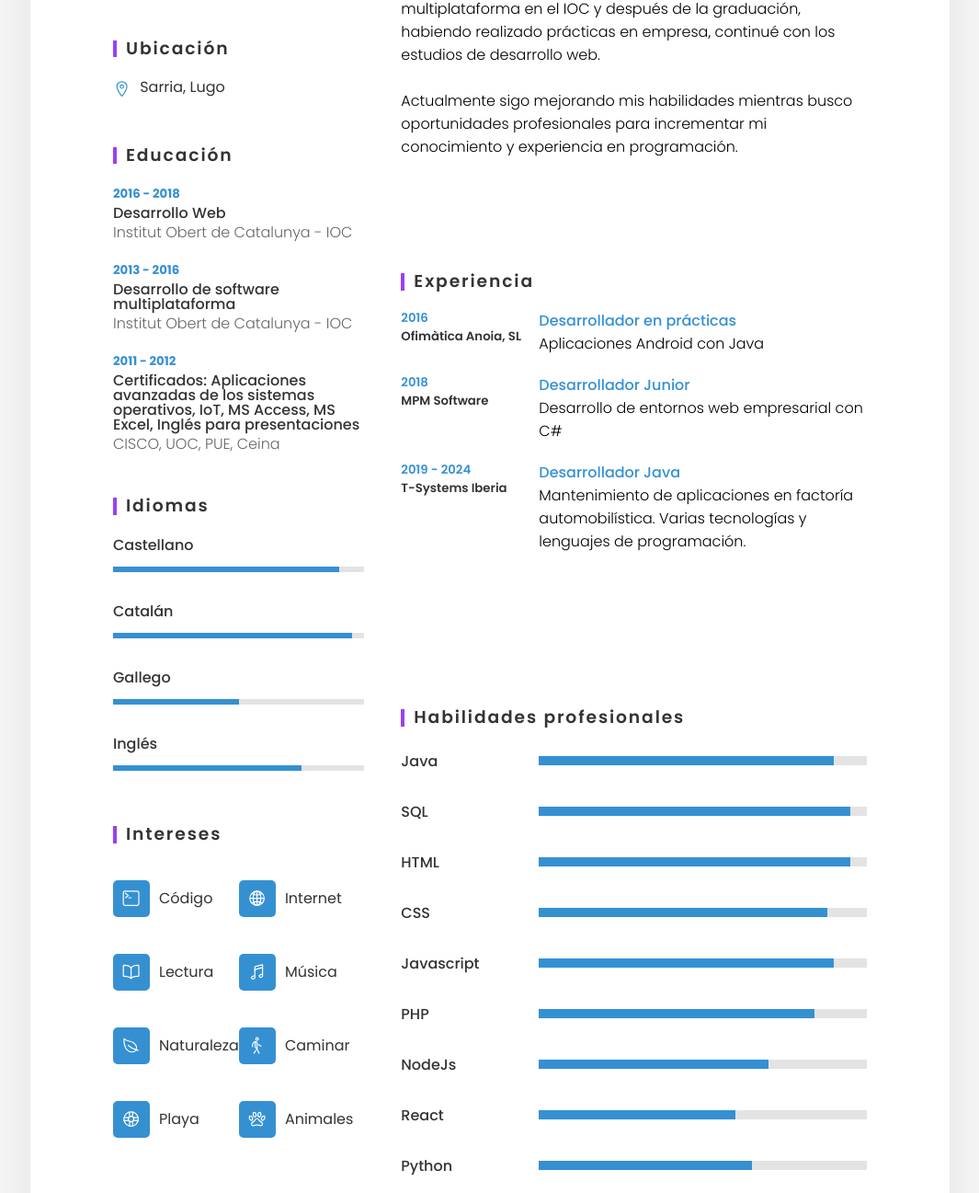
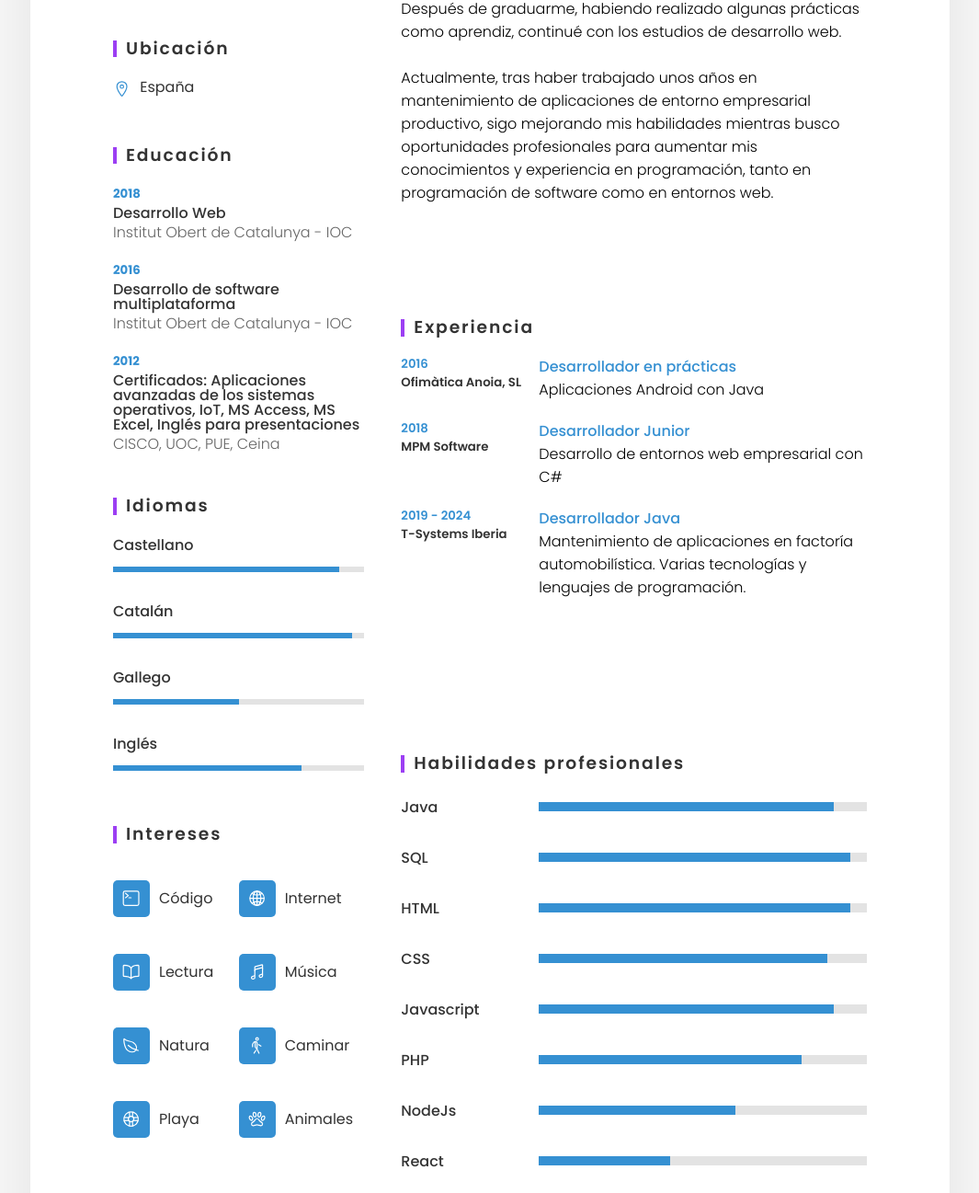
Before and after one commit to rafaelbc-dev/rbc-resume-cv-esg, a plain HTML site: page index.html in a window 1280 px wide. Shown: the part 617-1914 px from the top of the page at 92% size, without its empty margins (107-1172 px from the left). Drawn offline with nearby package versions, Linux system fonts and the light colour scheme.

Commit message:
Corrección y actualización de datos.

```diff
--- a/index.html
+++ b/index.html
@@ -62,24 +62,24 @@
                         <span class="icon">
                             <ion-icon name="location-outline"></ion-icon>
                         </span>
-                        <span class="text">Sarria, Lugo</span>
+                        <span class="text">España</span>
                     </li>
                 </ul>
 
                 <h3>Educación</h3>
                 <ul class="education">
                     <li>
-                        <h5>2016 - 2018</h5>
+                        <h5>2018</h5>
                         <h4>Desarrollo Web</h4>
                         <h6>Institut Obert de Catalunya - IOC</h6>
                     </li>
                     <li>
-                        <h5>2013 - 2016</h5>
+                        <h5>2016</h5>
                         <h4>Desarrollo de software multiplataforma</h4>
                         <h6>Institut Obert de Catalunya - IOC</h6>
                     </li>
                     <li>
-                        <h5>2011 - 2012</h5>
+                        <h5>2012</h5>
                         <h4>Certificados: Aplicaciones avanzadas de los sistemas operativos, IoT, MS Access, MS Excel, Inglés para presentaciones</h4>
                         <h6>CISCO, UOC, PUE, Ceina</h6>
                     </li>
@@ -143,7 +143,7 @@
                         <span class="icon">
                             <ion-icon name="leaf-outline"></ion-icon>
                         </span>
-                        Naturaleza
+                        Natura
                     </li>
                     <li>
                         <span class="icon">
@@ -170,11 +170,11 @@
                 <div class="about">
                     <h3>Perfil</h3>
                     <p>
-                        Comencé a programar por mí mismo tras realizar algunos cursos relacionados con las IT, suites ofimáticas, bases de datos, IoT y otros.
+                        Comencé a programar por mi cuenta después de realizar algunos cursos relacionados con IT, suites ofimáticas, bases de datos, IoT y otros, tras lo que inicié los estudios de desarrollo multiplataforma en el IOC.
                         <br><br>
-                        Posteriormente inicié los estudios de programación multiplataforma en el IOC y después de la graduación, habiendo realizado prácticas en empresa, continué con los estudios de desarrollo web.
+                        Después de graduarme, habiendo realizado algunas prácticas como aprendiz, continué con los estudios de desarrollo web.
                         <br><br>
-                        Actualmente sigo mejorando mis habilidades mientras busco oportunidades profesionales para incrementar mi conocimiento y experiencia en programación.
+                        Actualmente, tras haber trabajado unos años en mantenimiento de aplicaciones de entorno empresarial productivo, sigo mejorando mis habilidades mientras busco oportunidades profesionales para aumentar mis conocimientos y experiencia en programación, tanto en programación de software como en entornos web.
                         <br><br>
                     </p>
                 </div>
@@ -252,25 +252,25 @@
                     <div class="box">
                         <h4>PHP</h4>
                         <span class="percent">
-                            <div style="width: 84%"></div>
+                            <div style="width: 80%"></div>
                         </span>
                     </div>
                     <div class="box">
                         <h4>NodeJs</h4>
                         <span class="percent">
-                            <div style="width: 70%"></div>
+                            <div style="width: 60%"></div>
                         </span>
                     </div>
                     <div class="box">
                         <h4>React</h4>
                         <span class="percent">
-                            <div style="width: 60%"></div>
+                            <div style="width: 40%"></div>
                         </span>
                     </div>
                     <div class="box">
                         <h4>Python</h4>
                         <span class="percent">
-                            <div style="width: 65%"></div>
+                            <div style="width: 60%"></div>
                         </span>
                     </div>
                 </div>
```
